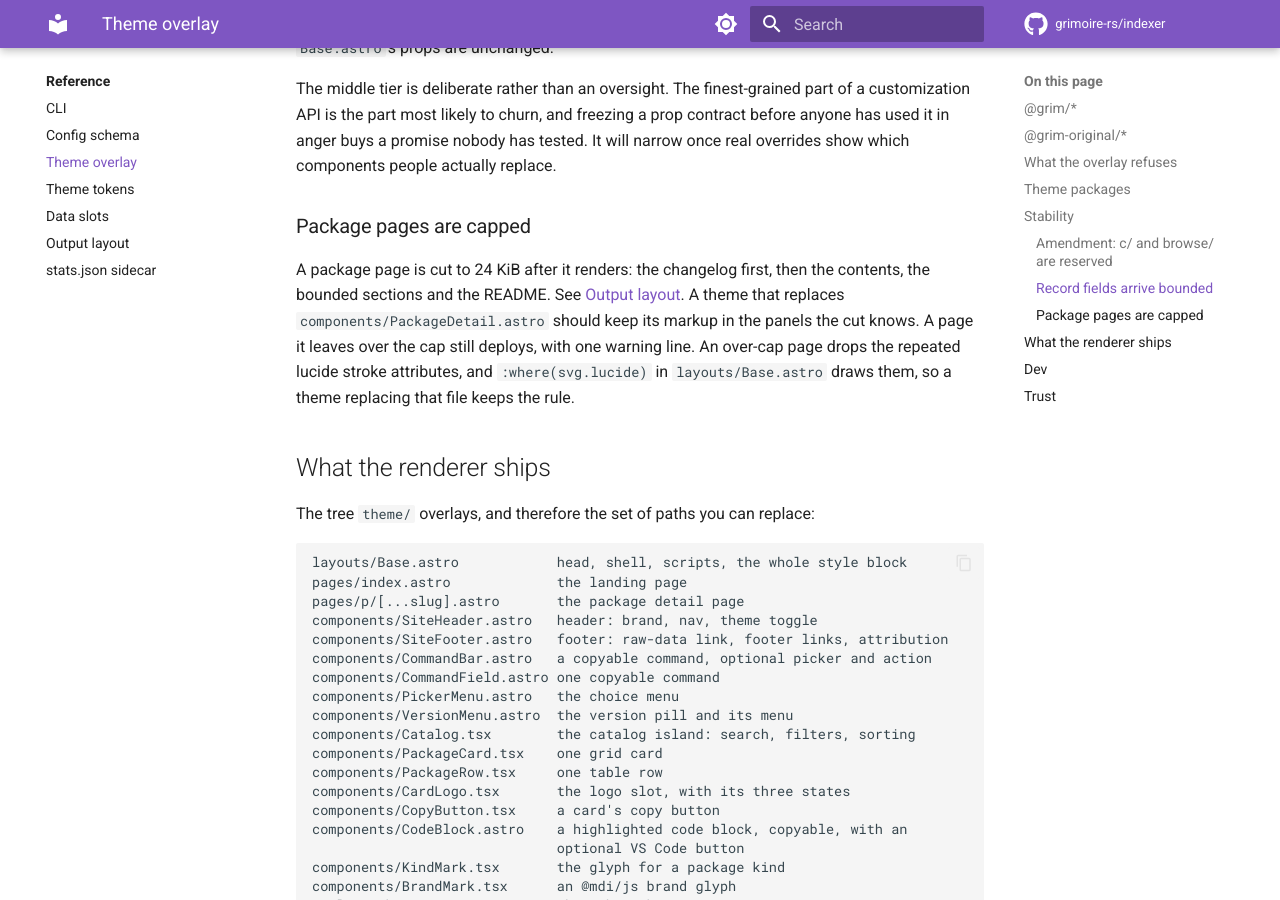
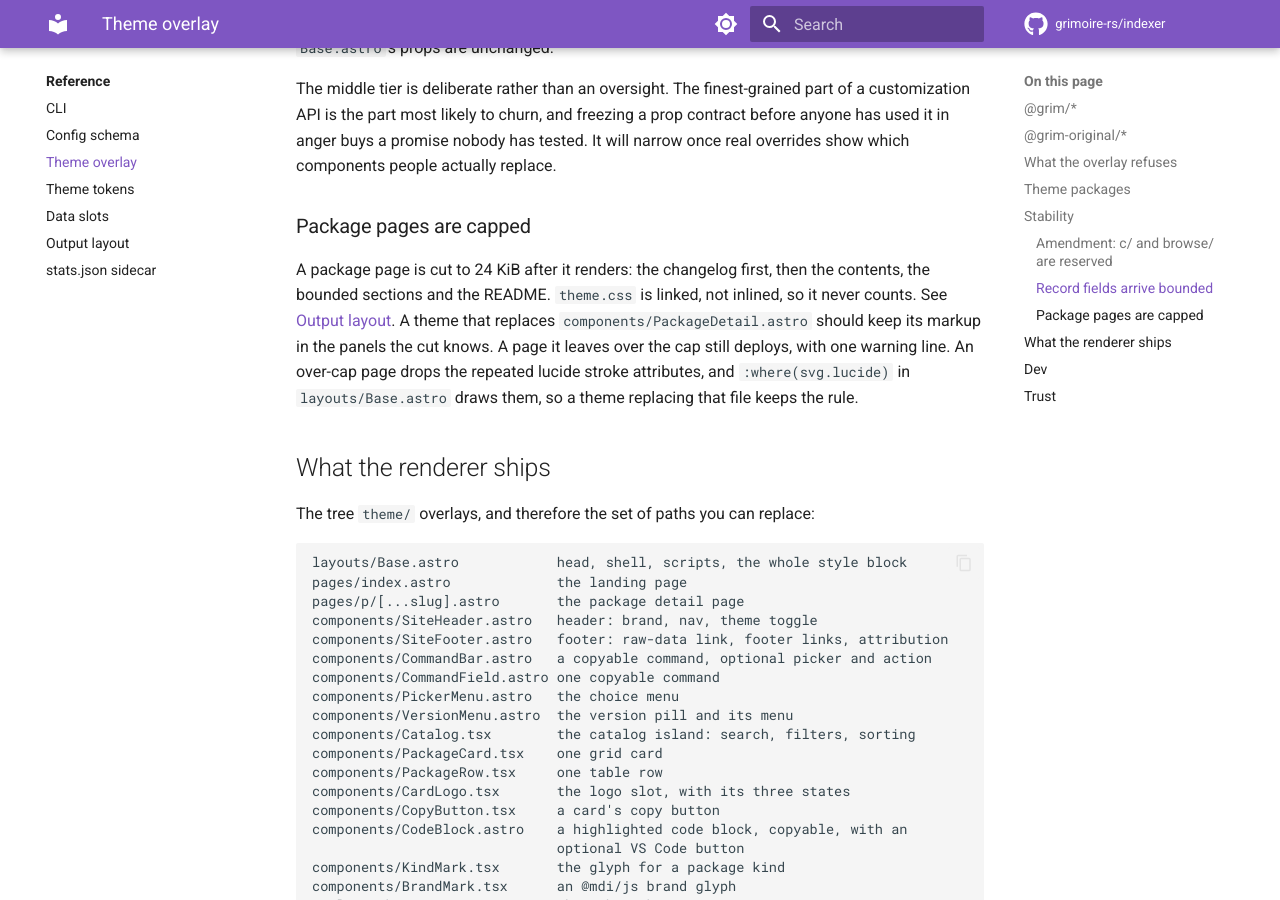
Before and after one commit to grimoire-rs/indexer, an MkDocs documentation site: the page built from docs/reference/theme-overlay.md, in a window 1280 px wide and 900 px high, scrolled down 4530 px. Built offline with MkDocs 1.6.1 and Material for MkDocs 9.7.7, drawn with Linux system fonts in a browser that asks for light colours; comment, search, counter and statistics services are not loaded; some of the changed text lies outside the part shown.

Commit message:
docs: theme CSS is linked; document pageCap
The page cap no longer counts theme.css or customCss, so the sentence
that only a replaced PackageDetail can leave a page over the cap holds
again. Adds the pageCap key beside customCss and theme.

Closes #21

````diff
--- a/docs/how-to/customize-branding.md
+++ b/docs/how-to/customize-branding.md
@@ -87,7 +87,7 @@ opt-out, not opt-in.
 ```
 
 The path is relative to the index repo root and is contained to it. The file
-is inlined **unlayered and last**, and everything the renderer ships sits in
+is linked **unlayered and last**, and everything the renderer ships sits in
 `@layer grimoire` — so an ordinary selector in your file beats any default
 rule at any specificity, with no `!important` and no knowledge of where Astro
 injected its bundle.
--- a/docs/reference/theme-overlay.md
+++ b/docs/reference/theme-overlay.md
@@ -128,7 +128,7 @@ layout:
   package.json   peerDependencies: { "@grimoire-rs/indexer": "^0.5" }
   theme/         overlay, same rules as your own theme/
   public/        static files
-  theme.css      inlined before your customCss
+  theme.css      linked, before your customCss
 ```
 
 Each part is optional. Every layer sits between the renderer's own files and
@@ -211,7 +211,8 @@ actually replace.
 ### Package pages are capped
 
 A package page is cut to 24 KiB after it renders: the changelog first, then the
-contents, the bounded sections and the README. See
+contents, the bounded sections and the README. `theme.css` is linked, not
+inlined, so it never counts. See
 [Output layout](output-layout.md#page-cap). A theme that replaces
 `components/PackageDetail.astro` should keep its markup in the panels the cut
 knows. A page it leaves over the cap still deploys, with one warning line. An
````
Also changed, not shown: docs/explanation/security-and-trust-model.md (+2 -2 lines), docs/ops/upgrade-notes.md (+2 -0 lines), docs/reference/config-schema.md (+3 -2 lines), docs/reference/output-layout.md (+6 -2 lines).
